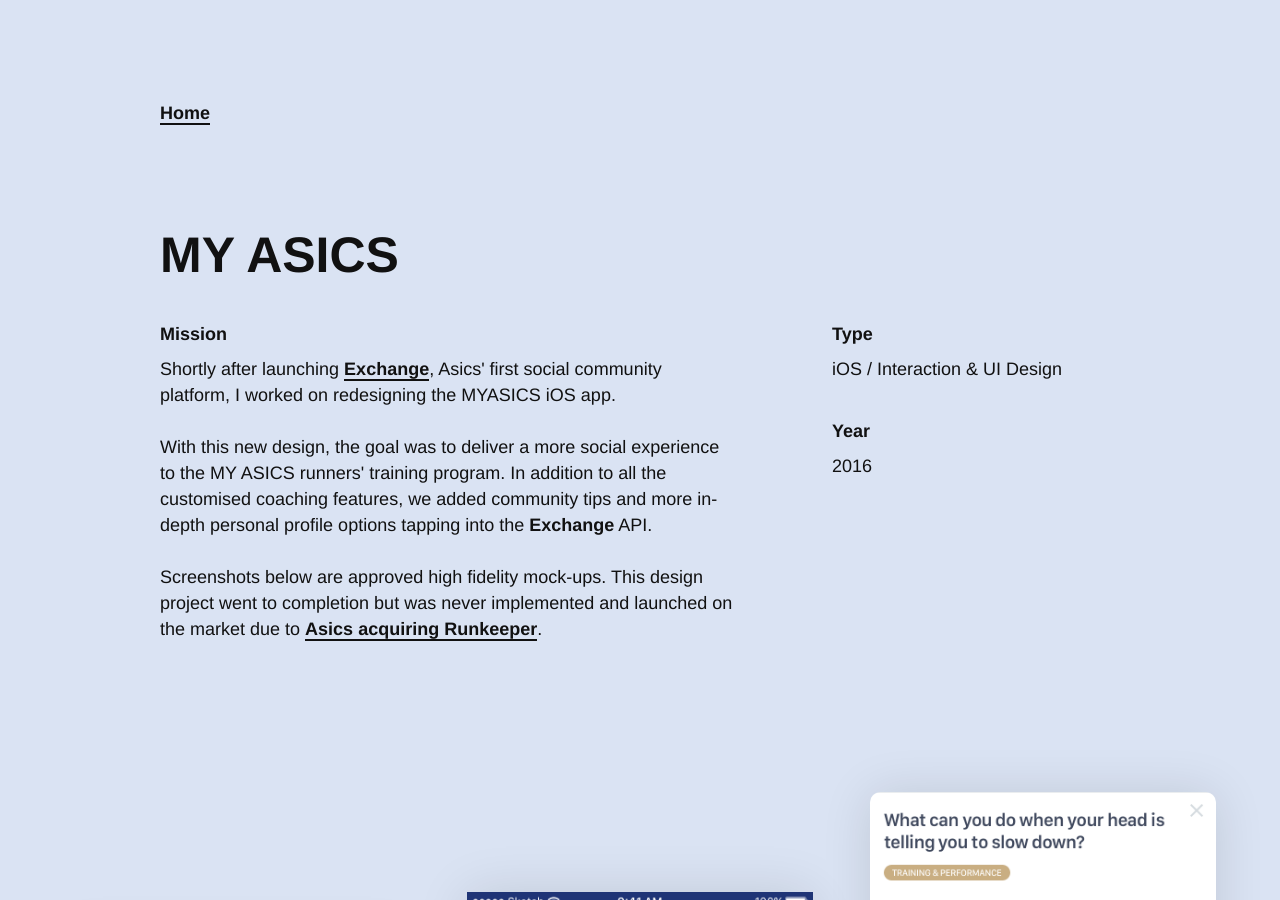
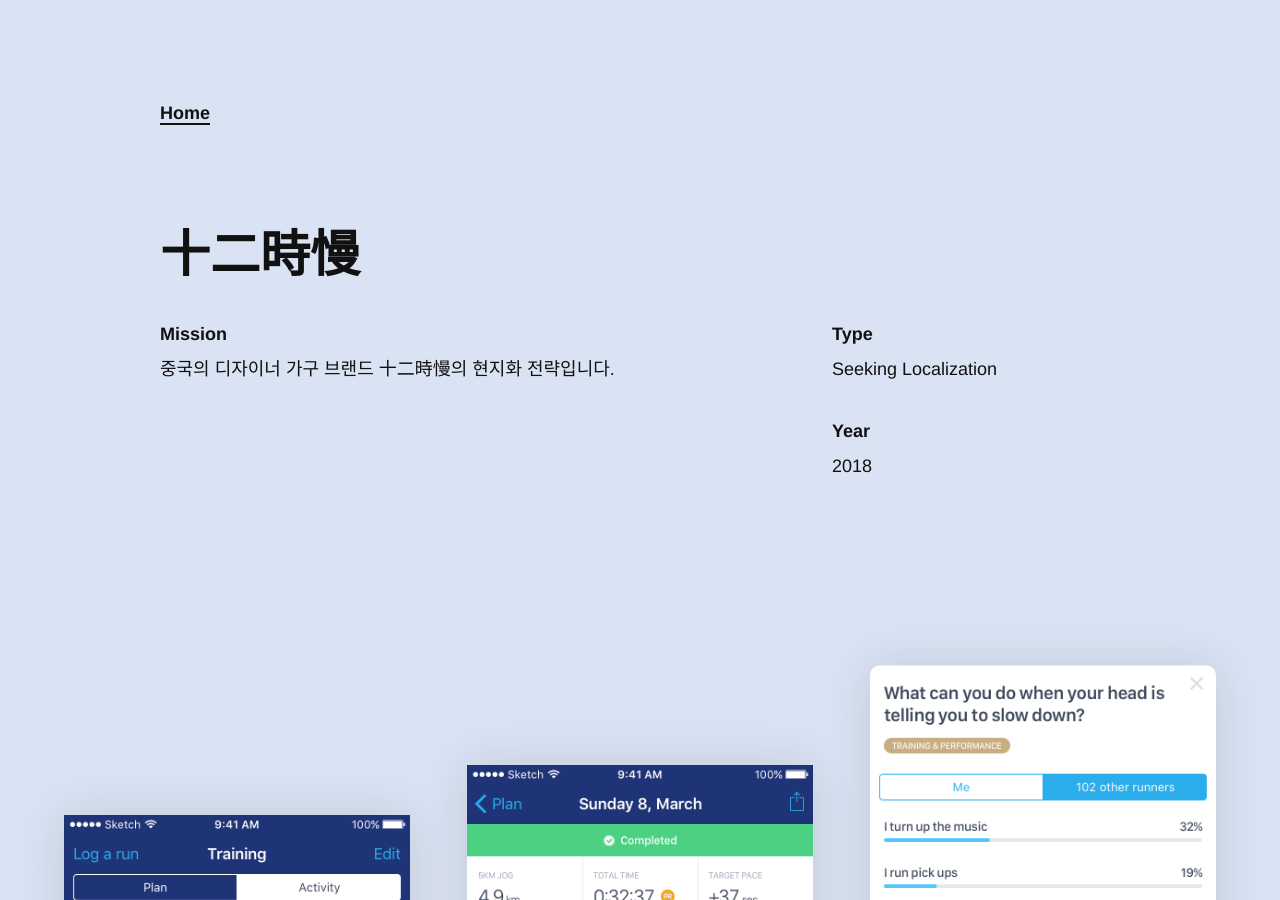
Before and after one commit to se-daan/daan.github.io, a Jekyll site: the page built from _work/12ch.md, in a window 1280 px wide and 900 px high. Built offline with Jekyll 4.4.1, drawn with Linux system fonts in a browser that asks for light colours.

Commit message:
Update and rename myasics.md to 12ch.md

```diff
--- a/_work/myasics.md
+++ b/_work/12ch.md
@@ -1,14 +1,14 @@
 ---
-title:            "MY ASICS"
-date:             2016-01-10 14:00:00
-year:             2016
+title:            "十二時慢"
+date:             2018-10-10 00:00:00
+year:             2018
 color:            "#DAE3F3"
-class:            myasics
+class:            12ch
 cover:            "/img/work/myasics/myasics-cover.svg"
 hyperlink:        http://exchange.asics.com/design
-type:             "iOS / Interaction & UI Design"
-description:      "Redesign of a smart run training app for the iPhone"
-runin:            "Shortly after launching <a class='hint' href='/work/exchange.html'>Exchange</a>, Asics' first social community platform, I worked on redesigning the MYASICS iOS app.<br/><br/>With this new design, the goal was to deliver a more social experience to the MY ASICS runners' training program. In addition to all the customised coaching features, we added community tips and more in-depth personal profile options tapping into the <strong>Exchange</strong> API.<br/><br/>Screenshots below are approved high fidelity mock-ups. This design project went to completion but was never implemented and launched on the market due to <a class='hint' href='https://www.theverge.com/2016/2/12/10977664/asics-runkeeper-acquisition'>Asics acquiring Runkeeper</a>."
+type:             "Seeking Localization"
+description:      "Localization | Space design"
+runin:            "중국의 디자이너 가구 브랜드 十二時慢의 현지화 전략입니다."
 layout:           post
 ---
 
```
